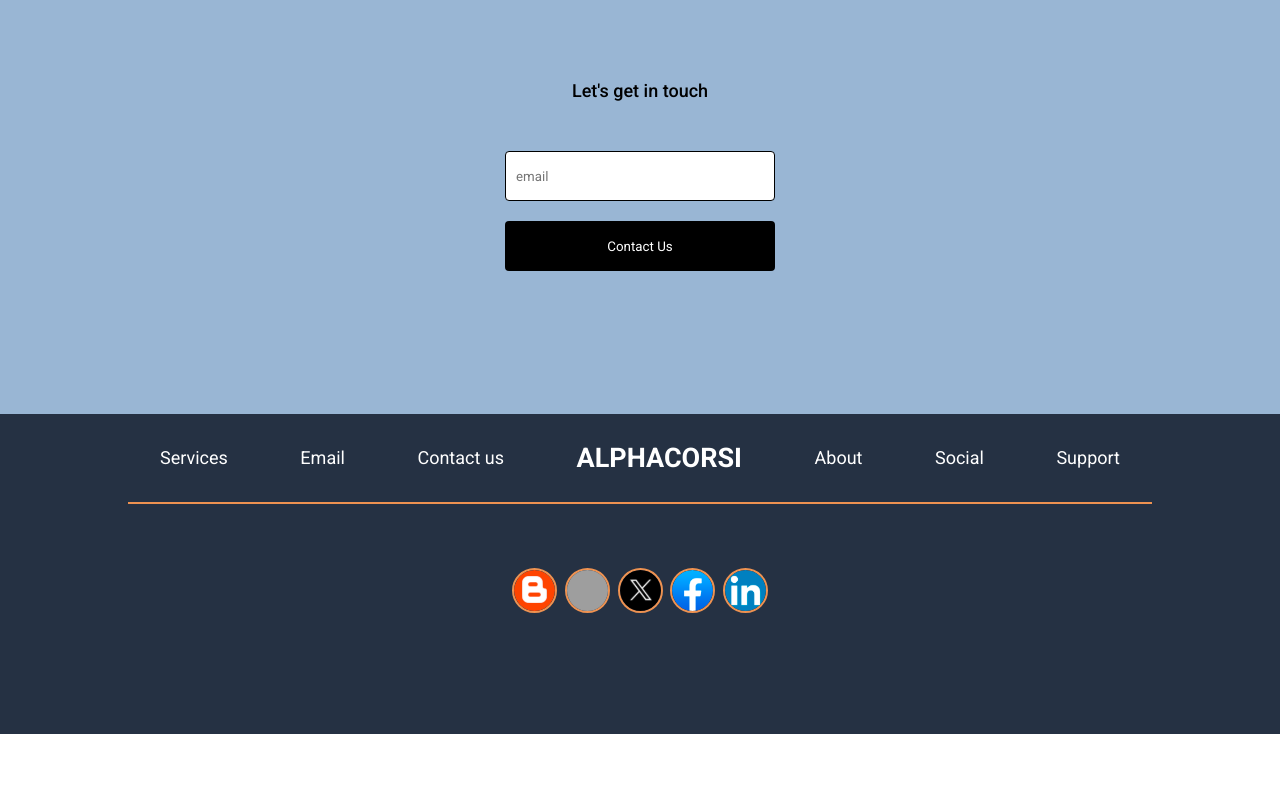
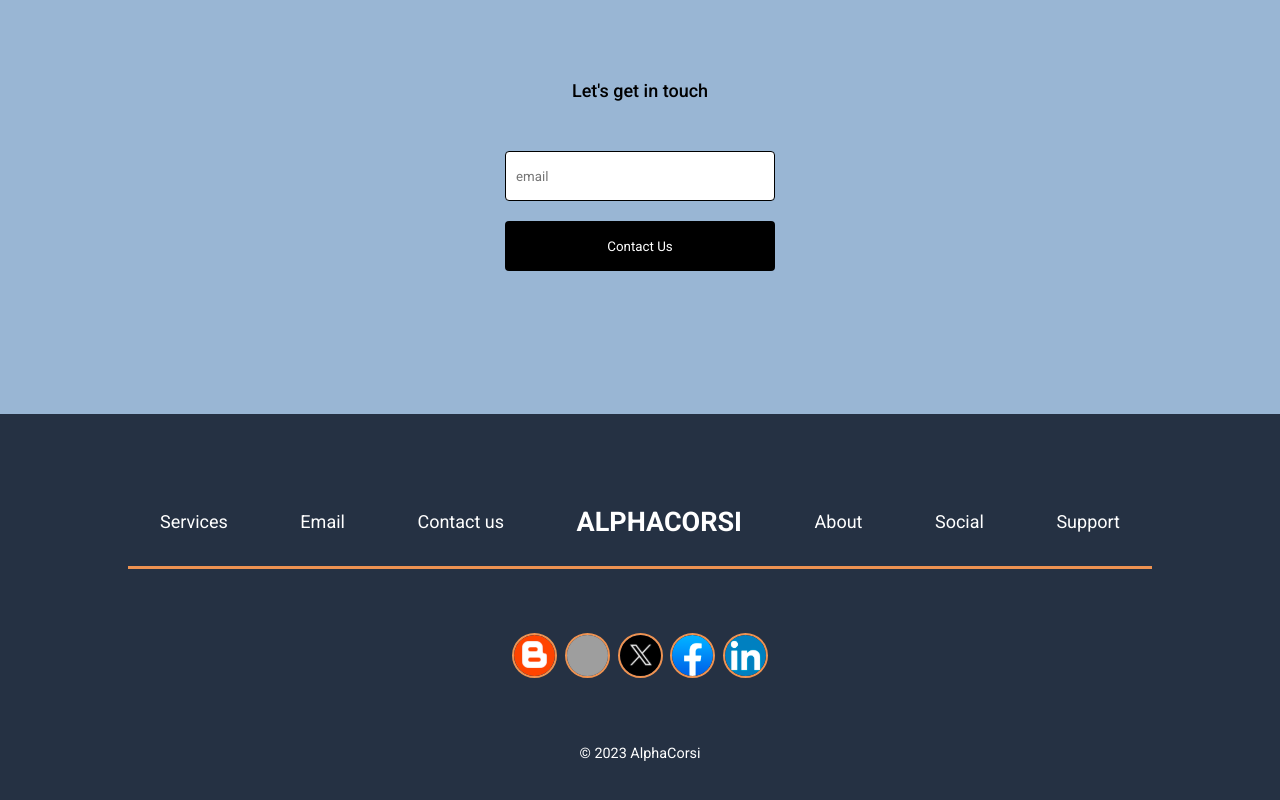
Before and after one commit to Johnny-Blaze666/IS601FallGroupFinal, a Next.js app in the folder alpha-corsi-website/: page / in a window 1280 px wide. Shown: the part 3927-4727 px from the top of the page. Before the commit the page ends 4661 px from the top, so only its background shows below. Built offline with nearby package versions, Linux system fonts and the light colour scheme; grey boxes are pictures that could not be loaded.

Commit message:
Added trademark logo

```diff
--- a/alpha-corsi-website/components/footer.js
+++ b/alpha-corsi-website/components/footer.js
@@ -1,4 +1,4 @@
-import utilStyles from "../styles/utils.module.css";
+import styles from "./footer.module.css";
 import Link from "next/link";
 import SocialMedia from "./socialmedia";
 
@@ -6,8 +6,8 @@ import SocialMedia from "./socialmedia";
 
 export default function Footer() {
     return (
-        <div className={utilStyles.footer} id={"footer"}>
-            <div className={utilStyles.footerLinks}>
+        <div className={styles.footer} id={"footer"}>
+            <div className={styles.footerLinks}>
                 <Link href='/#'>Services</Link>
                 <Link href='/#'>Email</Link>
                 <Link href='/#'>Contact us</Link>
@@ -17,9 +17,9 @@ export default function Footer() {
                 <Link href='/#'>Support</Link>
             </div>
 
-            <div className={utilStyles.footerBorder}></div>
+            <div className={styles.footerBorder}></div>
 
-            <div className={utilStyles.socialLinks}>
+            <div className={styles.socialLinks}>
                 <SocialMedia image='/images/companies/logos/blogger.svg' link='google' ariaLabel='Blogger'/>
                 <SocialMedia image='/images/companies/logos/instagram.svg' link='google' ariaLabel='Instagram'/>
                 <SocialMedia image='/images/companies/logos/x.svg' link='google' ariaLabel='X, formerly Twitter'/>
@@ -27,6 +27,8 @@ export default function Footer() {
                 <SocialMedia image='/images/companies/logos/linkedin.svg' link='google' ariaLabel='LinkedIn'/>
             </div>
 
+            <p className={styles.trademark}>© 2023 AlphaCorsi</p>
+
         </div>
     )
 }
--- /dev/null
+++ b/alpha-corsi-website/components/footer.module.css
@@ -0,0 +1,38 @@
+.footer {
+    background-color: #253143;
+    height: 70vh;
+    display:flex;
+    flex-direction: column;
+    align-items: center;
+}
+
+.footerLinks {
+    margin-top: 5%;
+    display: flex;
+    justify-content: space-between;
+    width: 75%;
+    align-items: center;
+}
+
+.footerLinks a {
+    color: white;
+}
+
+.footerBorder {
+    background-color: #EE9251;
+    width: 80%;
+    height: 0.5%;
+}
+
+.socialLinks {
+    margin-top: 5%;
+    display: flex;
+    justify-content: space-between;
+    width: 20%;
+}
+
+.trademark {
+    margin-top: 5%;
+    color: #ffffff;
+    font-size: 80%;
+}
--- a/alpha-corsi-website/styles/utils.module.css
+++ b/alpha-corsi-website/styles/utils.module.css
@@ -273,37 +273,7 @@
   justify-content: center;
 }
 
-.footer {
-  background-color: #253143;
-  height: 40vh;
-  display:flex;
-  flex-direction: column;
-  align-items: center;
-}
 
-.footerLinks {
-  display: flex;
-  justify-content: space-between;
-  width: 75%;
-  align-items: center;
-}
-
-.footerLinks a {
-  color: white;
-}
-
-.footerBorder {
-  background-color: #EE9251;
-  width: 80%;
-  height: 0.5%;
-}
-
-.socialLinks {
-  margin-top: 5%;
-  display: flex;
-  justify-content: space-between;
-  width: 20%;
-}
 
 
 
```
Also changed, not shown: alpha-corsi-website/pages/index.js (indentation only).
